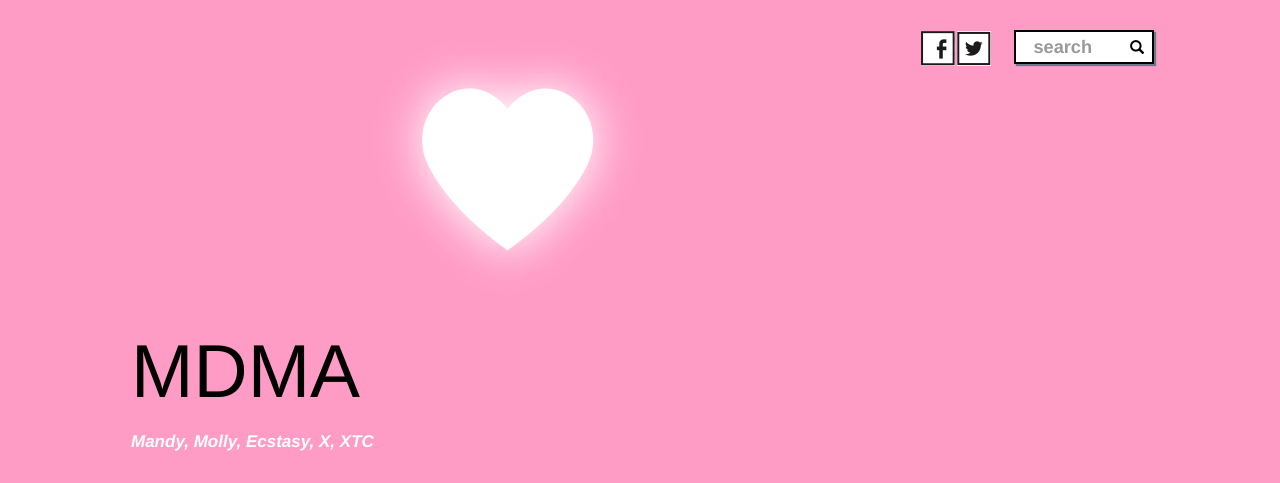
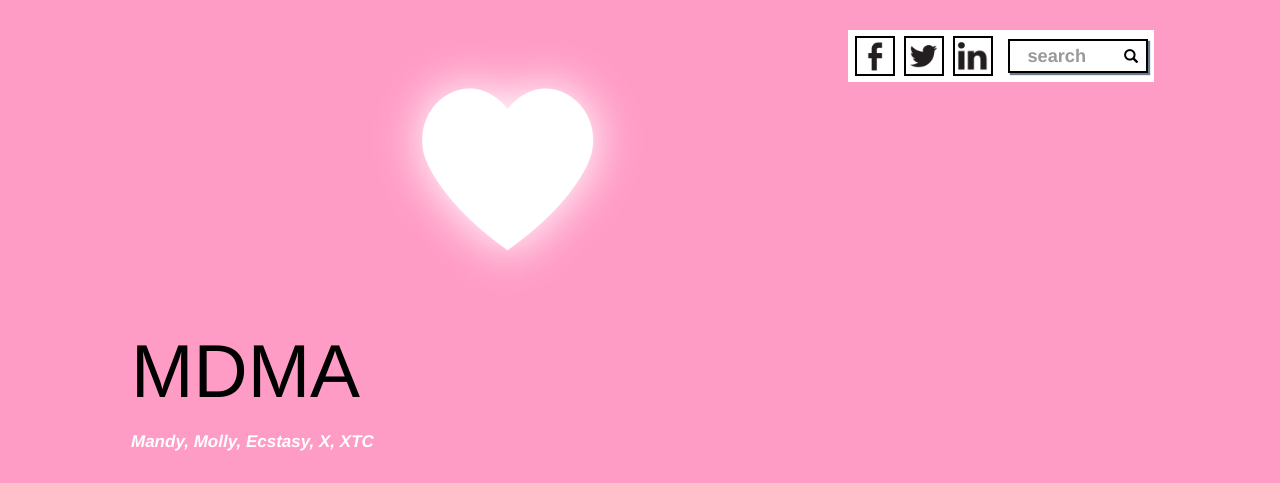
Before and after one commit to higab85/drugsandme-django, a Django app: page /mdma/ in a window 1280 px wide. Shown: the top 483 px of the page. Run offline with Django 3.2, Linux system fonts and the light colour scheme; some libraries are stand-ins or nearby versions.

Commit message:
added images to nav-bar and they don't move on toggle.

```diff
--- a/article/static/article/css/main.css
+++ b/article/static/article/css/main.css
@@ -586,10 +586,17 @@ p{
 /*--- end all sections -----------------------------------------------*/
 /*--- navbar styles --------------------------------------------------*/
 
+.nav-social-icon{
+  height: 40px;
+  width: 40px;
+  border: 2px solid #000000;
+  margin-right: 5px;
+}
+#twitter-social-icon{
+  height: 65%;
+  margin-top: 7px;
+}
 
-.no-display{
-	display: none;
-}
 .force-display{
 	display: inline-block;
 }
@@ -692,6 +699,9 @@ input:focus {
 #search,
 #search>div{
     display: inline-block;
+    vertical-align: middle;
+    background: #fff;
+    padding: 3px;
 }
 
 #search-bar>div{
@@ -700,13 +710,19 @@ input:focus {
 }
 
 #social-search{
-  width: 110px;
+  width: 150px;
   position: relative;
 }
-#social-search img{
-  line-height: 50px;
-  display: inline;
+.nav-social-icon img{
+  height: 80%;
+  margin-top: 4px;
 }
+
+#social-search a{
+  display: inline-block;
+  vertical-align: middle;
+}
+
 
 @-moz-document url-prefix() {
     #social-search img {
@@ -715,7 +731,7 @@ input:focus {
 }
 
 .search-button{
-  width: 32px;
+  /*width: 32px;*/
   display: inline-block;
 }
 
@@ -1110,6 +1126,25 @@ h4.funky{
     border: 2px solid #000000;
     border-bottom: 2px solid #566470;
 }
+#mobile-nav-brain{
+  height: 40px;
+  margin: 5px;
+}
+#mobile-nav-buttons-right{
+  margin-top: 5px;
+}
+#mobile-nav-button-search{
+  height: 40px;
+  margin: 0px 10px;
+}
+#mobile-nav-button-menu{
+  height: 34px;
+  margin: 2px 10px;
+}
+.mobile-nav-button-close{
+  height: 34px;
+  margin: 3px 14px;
+}
 #mobile-item-picker{
   width: 100%;
 }
--- a/article/templates/article/base.html
+++ b/article/templates/article/base.html
@@ -41,8 +41,9 @@
                 <ul class="nav">
                   <li class="nav-right" id="search">
                     <div id="social-search">
-                      <div class="search-button"><a href="https://facebook.com/"><img src="{% static 'article/images/search-Facebook.png' %}" alt="facebook"></a></div>
-                      <div class="search-button"><a href="https://twitter.com/drugsandmefacts"><img src="{% static 'article/images/search-Twitter.png' %}" alt="twitter"></a></div>
+                      <a class="" href="https://facebook.com/"><div class="nav-social-icon"><img class="img-responsive" src="{% static 'article/images/icons/social-icon-facebook.png' %}" alt="facebook"></div></a>
+                      <a class="" href="https://twitter.com/drugsandmefacts"><div class="nav-social-icon"><img class="img-responsive" id="twitter-social-icon" src="{% static 'article/images/icons/social-icon-twitter.png' %}" alt="twitter"></div></a>
+                      <a class="" href="https://linkdin.com/"><div class="nav-social-icon"><img class="img-responsive" src="{% static 'article/images/icons/social-icon-linkdin.png' %}" alt="linkdin"></div></a>
 
                     </div>
                     <!-- START SEARCH ----------------------------------------->
@@ -126,14 +127,16 @@
             <div class="visible-xs">
               <ul class="nav visible-xs">
                 <li class="pull-left">
-                  <a href="/"><img src="http://www.placekitten.com/55/50" alt="Drugs and Me" /> </a>
+                  <a href="/"><img id="mobile-nav-brain" src="{% static 'article/images/icons/brain.png' %}" alt="Drugs and Me" /> </a>
                 </li>
                 <li id="mobile-nav-buttons-right" class="pull-right">
-                  <div class="mobile-nav-button" id="mobile-nav-buttons-search">
-                    <img src="http://www.placekitten.com/50/50" alt="Search" />
+                  <div class="mobile-nav-button">
+                    <img class="img-responsive mobile-nav-button-search" id="mobile-nav-button-search" src="{% static 'article/images/icons/search.png' %}" alt="Search" />
+                    <img class="img-responsive mobile-nav-button-search mobile-nav-button-close hidden" id="mobile-nav-button-search-close" src="{% static 'article/images/icons/close.png' %}" alt="Close search" />
                   </div>
-                  <div class="mobile-nav-button" id="mobile-nav-buttons-menu">
-                    <img src="http://www.placekitten.com/50/50" alt="Menu" />
+                  <div class="mobile-nav-button">
+                    <img class="img-responsive mobile-nav-button-menu" id="mobile-nav-button-menu" src="{% static 'article/images/icons/menu.png' %}" alt="Menu" />
+                    <img class="img-responsive mobile-nav-button-menu mobile-nav-button-close hidden" id="mobile-nav-button-menu-close" src="{% static 'article/images/icons/close.png' %}" alt="Close menu" />
                   </div>
                 </li>
               </ul>
@@ -217,7 +220,7 @@
                   <ul>
                     <li><a href="/">Home</a></li>
                     <li id="mobile-nav-collapse-menu-drugs-collapse" class="mobile-nav-collapse-menu-collapsible">
-                      <span>Drugs</span> <img src="http://placekitten.com/20/20" alt="" class="pull-right">
+                      <span>Drugs</span> <img src="{% static 'article/images/icons/down.png' %}" alt="" class="pull-right img-responsive">
                       <ul class="hidden">
                         <li><a href="/alcohol">Alcohol</a></li>
                         <li><a href="/cannabis">Cannabis</a></li>
```
Also changed, not shown: article/static/article/js/main.js (+39 -2 lines), article/static/article/images/icons/Search small.png (added), article/static/article/images/icons/brain.png (added), article/static/article/images/icons/close.png (added), article/static/article/images/icons/down.png (added), article/static/article/images/icons/menu.png (added), article/static/article/images/icons/search.png (added), article/static/article/images/icons/social-icon-facebook.png (added), article/static/article/images/icons/social-icon-linkdin.png (added), article/static/article/images/icons/social-icon-twitter.png (added), article/static/article/images/search-Facebook.png (deleted), article/static/article/images/search-Twitter.png (deleted), 4 other files.
